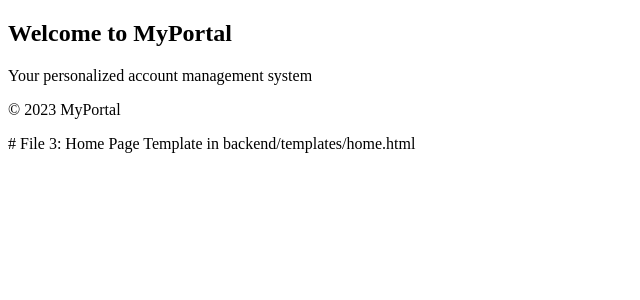
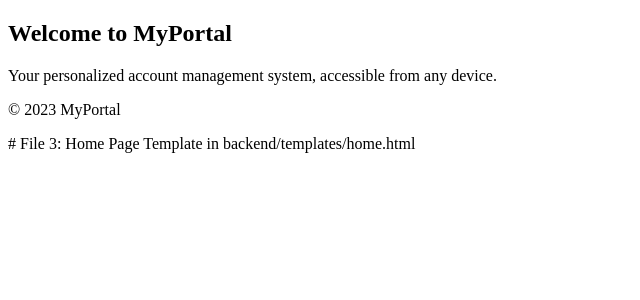
Before and after one commit to Pardhu-Guttula/BankingUsecase, a Python web app: template backend/templates/home.html in a window 1280 px wide. Shown: the part 213-513 px from the top of the page, without its empty margins (0-640 px from the left). Run offline with Jinja, Linux system fonts and the light colour scheme; the template is opened without the code that fills it, so the values that code supplies are empty.

Commit message:
commited by n8n

```diff
--- a/backend/templates/home.html
+++ b/backend/templates/home.html
@@ -6,8 +6,8 @@
 
 {% block content %}
 <h2>Welcome to MyPortal</h2>
-<p>Your personalized account management system</p>
+<p>Your personalized account management system, accessible from any device.</p>
 {% endblock %}
 
 
-# File 5: Dashboard Page Template in backend/templates/dashboard.html
+# File 4: Dashboard Page Template with Consistent Layout in backend/templates/dashboard.html
```
